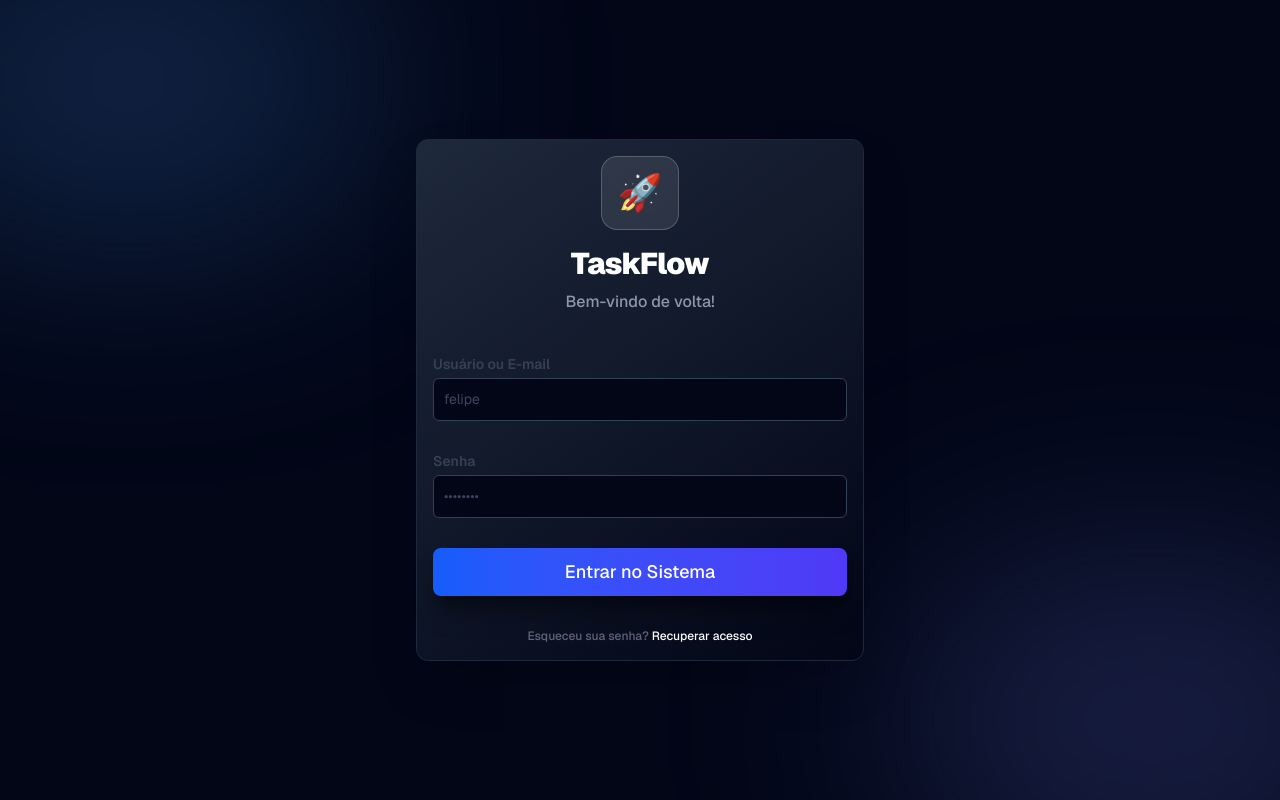
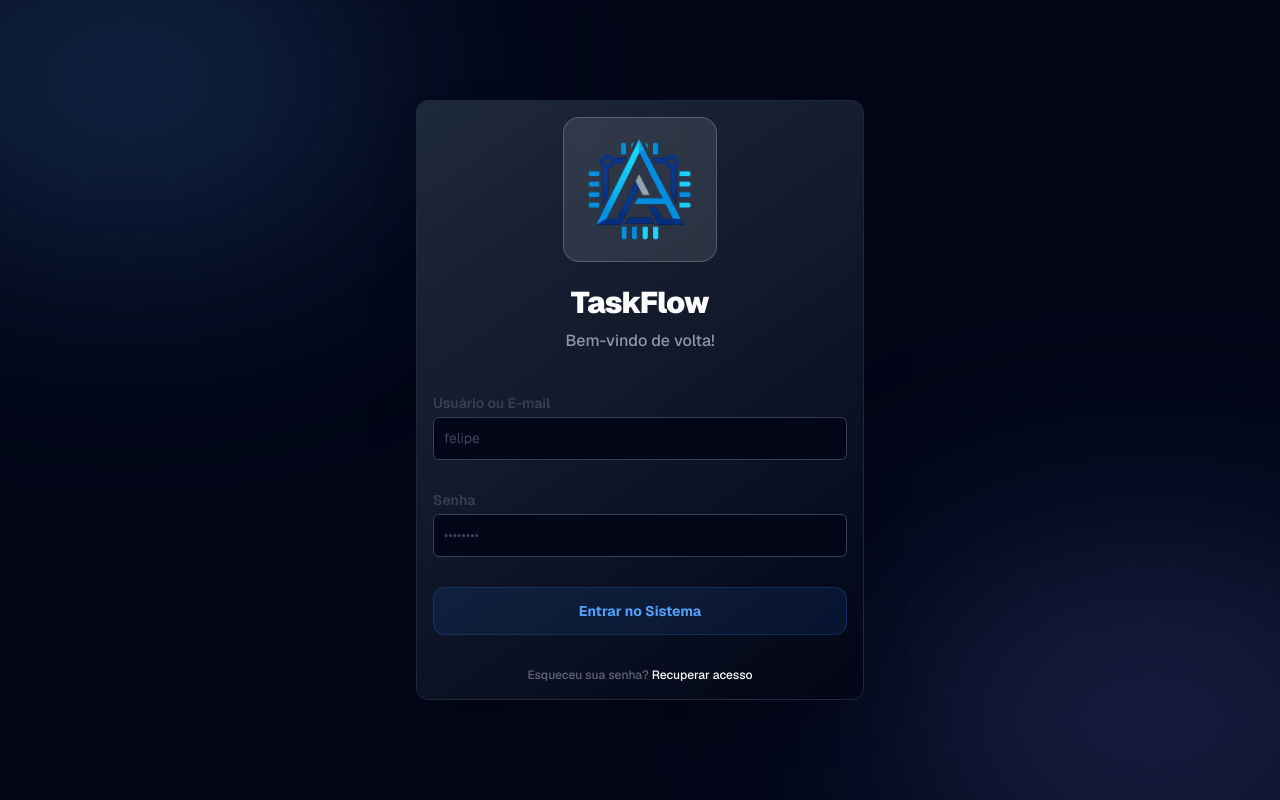
Before and after one commit to abbatechrepository/TaskFlow, a Next.js app in the folder tasks-web/: page /taskflow/login in a window 1280 px wide. Built offline with nearby package versions, Linux system fonts and the light colour scheme.

Commit message:
Padronização dos botões

```diff
--- a/tasks-web/src/app/admin/users/page.tsx
+++ b/tasks-web/src/app/admin/users/page.tsx
@@ -2,7 +2,6 @@
 
 import { useEffect, useState, useCallback } from 'react';
 import api from '@/lib/api';
-import { Button } from '@/components/Button';
 import { Modal } from '@/components/Modal';
 
 export default function UsersPage() {
@@ -146,10 +145,12 @@ export default function UsersPage() {
           <h1 className="text-4xl font-black text-white leading-none">Usuários</h1>
         </div>
         <button
+          type="button"
           onClick={openCreateModal}
-          className="flex items-center gap-2 px-6 py-3 bg-blue-600 hover:bg-blue-500 text-white font-black rounded-xl transition-all shadow-xl shadow-blue-900/20"
+          className="px-4 py-2 bg-blue-500/10 hover:bg-blue-500/20 text-blue-400 rounded-xl transition-all text-sm font-bold border border-blue-500/20"
+          style={{ fontWeight: 700, fontSize: 14 }}
         >
-          <span className="text-xl">+</span> Novo Usuário
+          + Novo Usuário
         </button>
       </header>
 
@@ -200,6 +201,7 @@ export default function UsersPage() {
                       type="button"
                       onClick={() => openEditModal(user)}
                       className="px-4 py-2 bg-blue-500/10 hover:bg-blue-500/20 text-blue-400 rounded-xl transition-all text-sm font-bold border border-blue-500/20"
+                      style={{ fontWeight: 700, fontSize: 14 }}
                     >
                       Editar
                     </button>
@@ -207,6 +209,7 @@ export default function UsersPage() {
                       type="button"
                       onClick={() => handleDelete(user.id)}
                       className="px-4 py-2 bg-red-500/10 hover:bg-red-500/20 text-red-400 rounded-xl transition-all text-sm font-bold border border-red-500/20"
+                      style={{ fontWeight: 700, fontSize: 14 }}
                     >
                       Excluir
                     </button>
@@ -305,14 +308,16 @@ export default function UsersPage() {
           <div className="flex gap-3 pt-4 border-t border-white/5">
             <button
               type="submit"
-              className="flex-1 px-6 py-3 bg-blue-600 hover:bg-blue-500 text-white font-black rounded-xl transition-all"
+              className="flex-1 px-4 py-2 bg-blue-500/10 hover:bg-blue-500/20 text-blue-400 rounded-xl transition-all text-sm font-bold border border-blue-500/20"
+              style={{ fontWeight: 700, fontSize: 14 }}
             >
               {editingUser ? 'Salvar Alterações' : 'Criar Usuário'}
             </button>
             <button
               type="button"
               onClick={() => setIsModalOpen(false)}
-              className="px-6 py-3 bg-slate-700 hover:bg-slate-600 text-slate-300 font-bold rounded-xl transition-all"
+              className="px-4 py-2 bg-slate-700 hover:bg-slate-600 text-slate-300 rounded-xl transition-all border border-slate-600"
+              style={{ fontWeight: 700, fontSize: 14 }}
             >
               Cancelar
             </button>
--- a/tasks-web/src/app/login/page.tsx
+++ b/tasks-web/src/app/login/page.tsx
@@ -3,7 +3,6 @@
 import { useState } from 'react';
 import { useRouter } from 'next/navigation';
 import api from '@/lib/api';
-import { Button } from '@/components/Button';
 import { Input } from '@/components/Input';
 
 export default function LoginPage() {
@@ -55,7 +54,8 @@ export default function LoginPage() {
         {/* HEADER */}
         <div className="text-center mb-10">
           <div className="inline-block p-4 bg-white/10 rounded-2xl mb-4 backdrop-blur-sm border border-white/20">
-            <span className="text-4xl">🚀</span>
+            {/* <span className="text-4xl">🚀</span> */}
+            <img src="/taskflow/logov2.png" alt="ABBATECH" style={{ width: 120, height: 'auto' }}/>
           </div>
 
           <h1 className="text-3xl font-black text-white tracking-tight">
@@ -113,20 +113,27 @@ export default function LoginPage() {
           )}
 
           {/* BUTTON */}
-          <Button
+          <button
             type="submit"
             className="
-              btn-blue
               w-full
               h-12
-              text-lg
-              shadow-xl
-              shadow-black/40
+              px-4
+              py-2
+              bg-blue-500/10
+              hover:bg-blue-500/20
+              text-blue-400
+              text-sm
+              font-bold
+              border
+              border-blue-500/20
+              rounded-xl
             "
-            isLoading={loading}
+            style={{ fontWeight: 700, fontSize: 14 }}
+            disabled={loading}
           >
-            Entrar no Sistema
-          </Button>
+            {loading ? 'Entrando...' : 'Entrar no Sistema'}
+          </button>
 
         </form>
 
--- a/tasks-web/src/app/page.tsx
+++ b/tasks-web/src/app/page.tsx
@@ -3,7 +3,6 @@
 import { useEffect, useState, useMemo } from 'react';
 import { useRouter } from 'next/navigation';
 import api from '@/lib/api';
-import { Button } from '@/components/Button';
 import { Input } from '@/components/Input';
 import { Modal } from '@/components/Modal';
 
@@ -196,9 +195,14 @@ export default function Dashboard() {
         <div className="lg:col-span-8 space-y-6">
            <div className="flex justify-between items-center">
              <h2 className="text-2xl font-black text-white">Tarefas</h2>
-             <Button onClick={() => handleOpenModal()} className="bg-blue-600 hover:bg-blue-500 shadow-lg shadow-blue-900/20 px-6">
+             <button
+               type="button"
+               onClick={() => handleOpenModal()}
+               className="px-4 py-2 bg-blue-500/10 hover:bg-blue-500/20 text-blue-400 rounded-xl transition-all text-sm font-bold border border-blue-500/20"
+               style={{ fontWeight: 700, fontSize: 14 }}
+             >
                + Nova
-             </Button>
+             </button>
            </div>
 
            {/* Filters & Search */}
@@ -353,9 +357,9 @@ export default function Dashboard() {
           </div>
 
           <div style={{ display: 'flex', gap: 12, paddingTop: 20, borderTop: '1px solid rgba(255,255,255,0.06)', marginTop: 8 }}>
-            <button type="submit" className="btn-green" style={{ flex: 1, fontWeight: 700, fontSize: 14 }}>Salvar Alterações</button>
+            <button type="submit" className="px-4 py-2 bg-blue-500/10 hover:bg-blue-500/20 text-blue-400 rounded-xl transition-all text-sm font-bold border border-blue-500/20" style={{ flex: 1, fontWeight: 700, fontSize: 14 }}>Salvar Alterações</button>
             {editingTask && (
-              <button type="button" className="btn-red" onClick={handleDelete} style={{ fontWeight: 700, fontSize: 14 }}>Excluir</button>
+              <button type="button" className="px-4 py-2 bg-red-500/10 hover:bg-red-500/20 text-red-400 rounded-xl transition-all text-sm font-bold border border-red-500/20" onClick={handleDelete} style={{ fontWeight: 700, fontSize: 14 }}>Excluir</button>
             )}
             <button type="button" onClick={() => setIsModalOpen(false)} style={{ padding: '8px 16px', background: '#1e293b', border: '1px solid #334155', borderRadius: 6, color: '#94a3b8', cursor: 'pointer', fontWeight: 600 }}>Cancelar</button>
           </div>
--- a/tasks-web/src/components/Navbar.tsx
+++ b/tasks-web/src/components/Navbar.tsx
@@ -90,14 +90,10 @@ export const Navbar: React.FC = () => {
           {isAdmin && (
             <Link
               href="/admin/users"
-              className={`
-                px-4 py-2 rounded-lg text-sm font-bold flex items-center gap-2 transition-all
-                ${pathname === '/admin/users'
-                  ? 'bg-blue-600 text-white shadow-lg shadow-blue-900/40'
-                  : 'bg-white/5 text-gray-300 hover:bg-white/10'}
-              `}
+              className="px-4 py-2 rounded-xl text-sm font-bold transition-all border bg-blue-500/10 hover:bg-blue-500/20 text-blue-400 border-blue-500/20"
+              style={{ fontWeight: 700, fontSize: 14 }}
             >
-              👥 Gerenciar Usuários
+              Gerenciar Usuários
             </Link>
           )}
 
```
Also changed, not shown: tasks-web/public/logov2.png (added).
